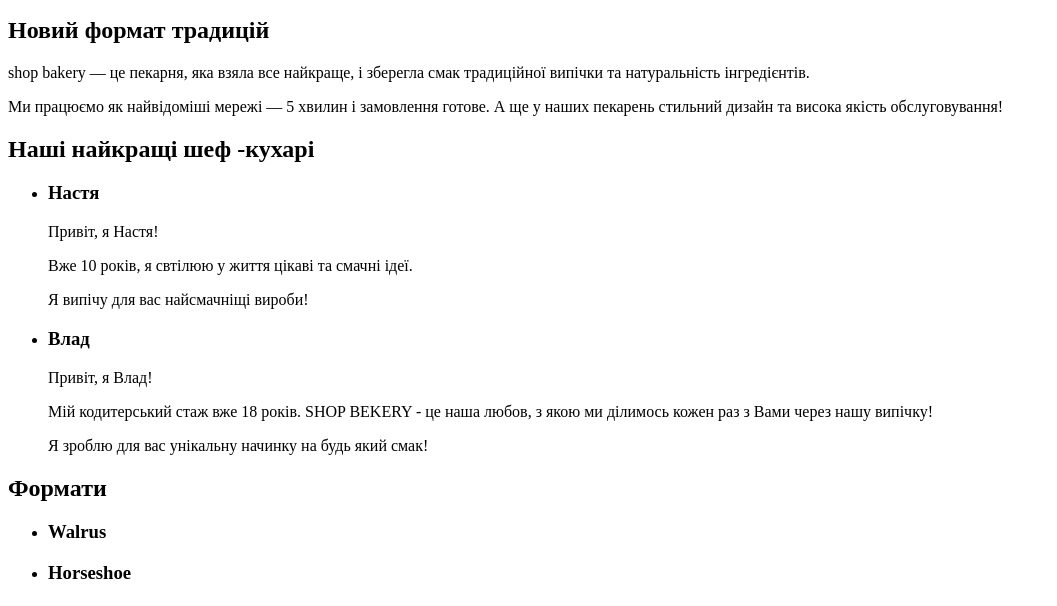
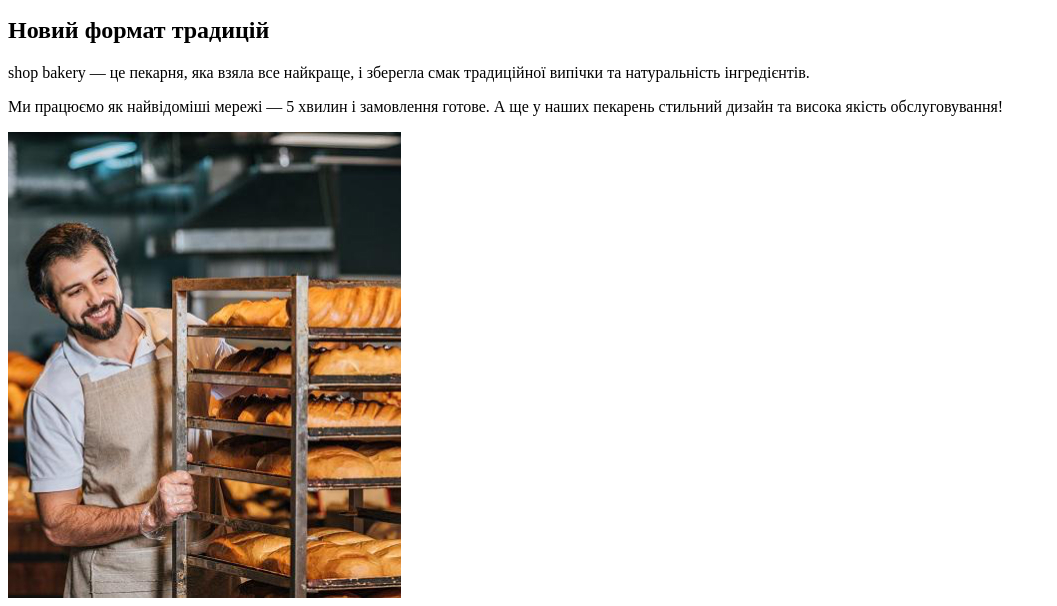
Before and after one commit to AndreyBuslaev/Genius_project, a plain HTML site: page index.htm in a window 1280 px wide. Shown: the part 307-913 px from the top of the page, without its empty margins (0-1057 px from the left). Drawn offline with Linux system fonts and the light colour scheme.

Commit message:
update index.html

```diff
--- a/index.htm
+++ b/index.htm
@@ -33,6 +33,7 @@
             <h2>Новий формат традицій</h2>
             <p><span>shop bakery</span> — це пекарня, яка взяла все найкраще, і зберегла смак традиційної випічки та натуральність інгредієнтів.</p>
             <p>Ми працюємо як найвідоміші мережі — <span>5 хвилин і замовлення готове.</span> А ще у наших пекарень стильний дизайн та висока якість обслуговування!</p>
+            <img src="images/baker-man.jpg" alt="Чоловік пекар">
         </section>
         <section>
             <h2>Наші найкращі шеф -кухарі</h2>
```
